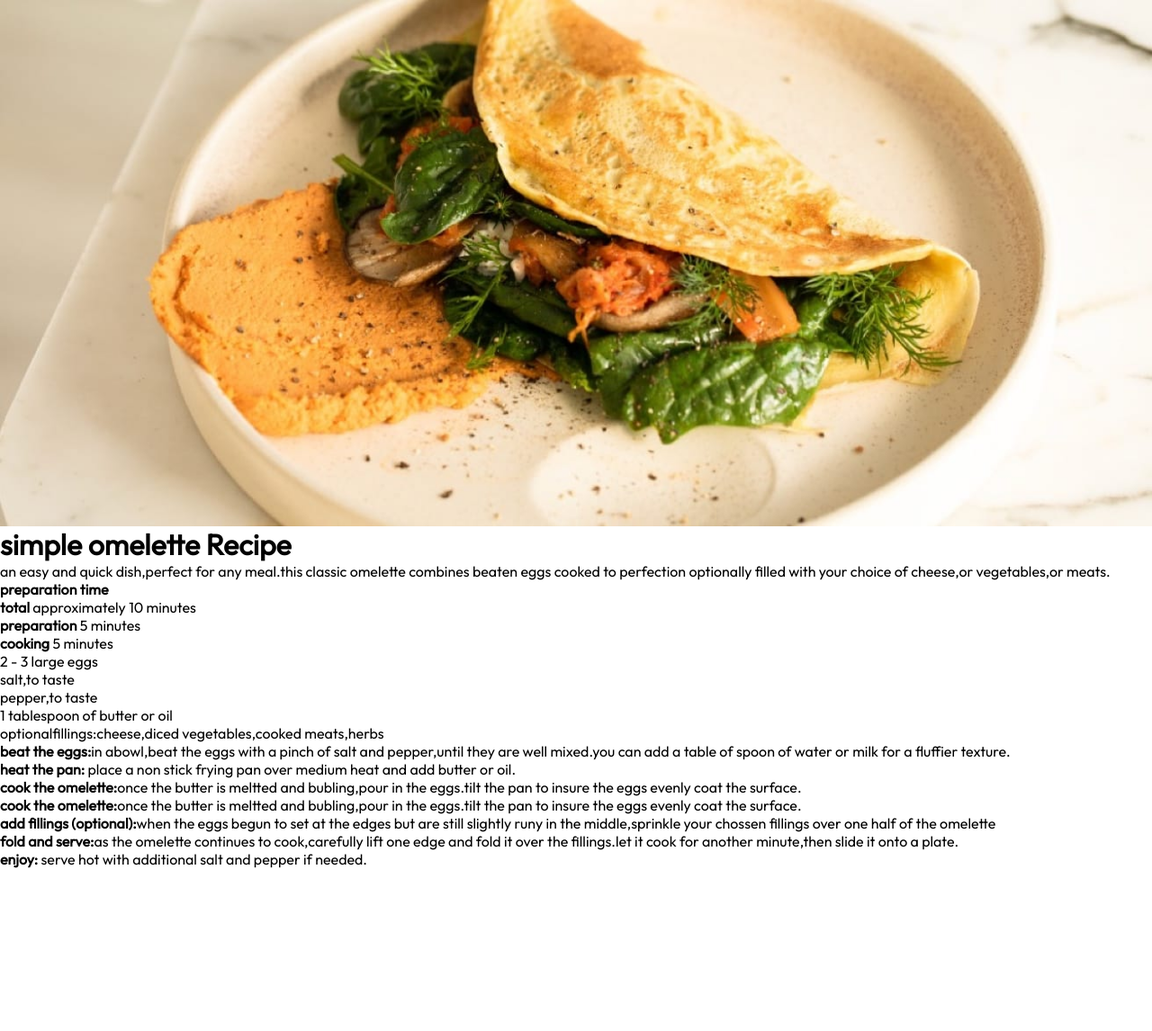
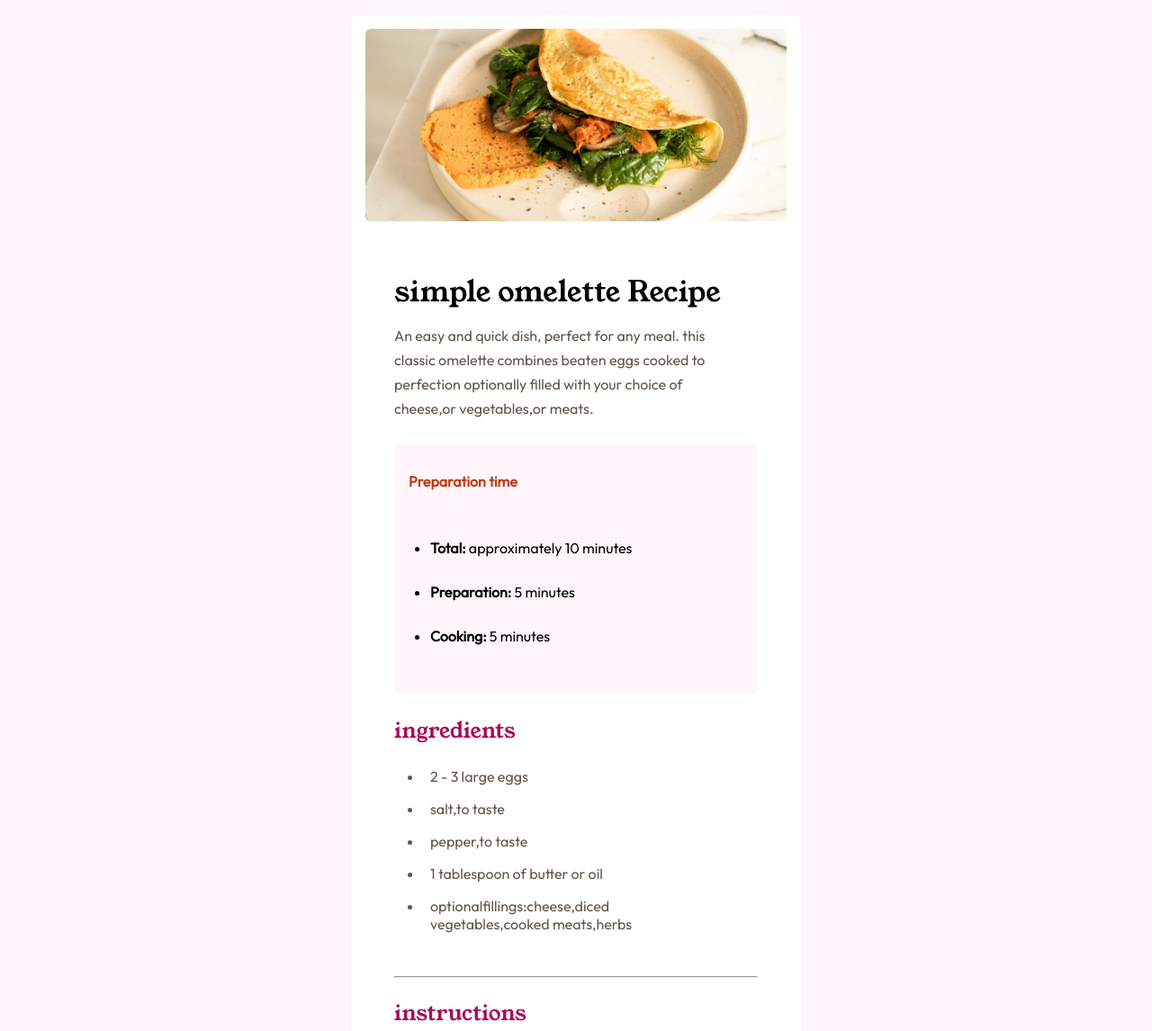
Before and after one commit to shikurassefa/Recipe-Page, a plain HTML site: page index.html in a window 1280 px wide. Shown: the top 1146 px of the page at 90% size. Before the commit the page ends 965 px from the top, so only its background shows below. Drawn offline with Linux system fonts and the light colour scheme.

Commit message:
adding html and css

```diff
--- a/index.html
+++ b/index.html
@@ -3,38 +3,49 @@
 <head>
     <meta charset="UTF-8">
     <meta name="viewport" content="width=device-width, initial-scale=1.0">
-    <link rel="stylesheet"
-    href="https://fonts.googleapis.com/css?family=Outfit">
+    <link href="https://fonts.googleapis.com/css2?family=Young+Serif" rel="stylesheet">
+    <link href="https://fonts.googleapis.com/css2?family=Outfit" rel="stylesheet">
     <link rel="stylesheet" href="./styles.css">
     <title>Recipe-Page</title>
 </head>
 <body>
+   <main>
+    <header>
+        <!-- omelette image -->
+   <img src="./image/image-omelette.jpeg" alt="omelette-image" class="omelette-img">
+   </header>
  <div class="recipe-container">
-    <img src="./image/image-omelette.jpeg" alt="omelette-image" class="omelette-img">
+
+   <!-- recipe-header -->
    <div class="recipe-header">
 <h1>simple omelette Recipe</h1>
-<p>an easy and quick dish,perfect for any meal.this classic omelette combines beaten eggs cooked to perfection
+<p>An easy and quick dish,
+         perfect for any meal.
+         this classic omelette combines beaten eggs cooked to perfection
    optionally filled with your choice of cheese,or vegetables,or meats.
 </p>
    </div>
+   <!-- prepartion -->
    <div class="prepartion">
-        <h4>preparation time</h4>
+       <h4>Preparation time</h4>
        <ul>
            <li>
-                <strong>total</strong>
+               <strong>Total:</strong>
                approximately 10 minutes
            </li>
            <li>
-                <strong>preparation</strong>
+               <strong>Preparation:</strong>
                5 minutes
            </li>
            <li>
-                <strong>cooking</strong>
+               <strong>Cooking:</strong>
               5 minutes
            </li>
        </ul>
    </div>
+   <!-- ingriednts -->
    <div class="ingredients">
+    <h4>ingredients</h4>
        <ul>
            <li>
                2 - 3 large eggs
@@ -53,7 +64,10 @@
            </li>
        </ul>
    </div>
+   <hr>
+   <!-- instructions -->
    <div class="instructions">
+    <h4>instructions</h4>
        <ul>
            <li>
                <strong>beat the eggs:</strong>in abowl,beat the eggs with a pinch of salt and pepper,until they are well mixed.you can add a table of spoon of water or milk for a fluffier texture.
@@ -79,6 +93,36 @@
            </li>
        </ul>
    </div>
+   <hr>
+   <!-- nutrition -->
+   <div class="nutrition">
+    <h4>Nutrition</h4>
+<p>the table bellow shows nutritional values per serving without the additional fillings</p>
+<table>
+
+   <tr>
+     <td>calories</td>
+     <td>277kcal</td>
+
+   </tr>
+   <tr>
+     <td>carbs</td>
+
+     <td>0 g</td>
+   </tr>
+   <tr>
+       <td>protien</td>
+
+       <td>20 g</td>
+     </tr>
+     <tr>
+       <td>fat</td>
+
+       <td>22g </td>
+     </tr>
+ </table>
    </div>
+ </div>
+   </main>
 </body>
 </html>
--- a/styles.css
+++ b/styles.css
@@ -1,21 +1,148 @@
-*
+* {
+  box-sizing: border-box;
+  padding: 0;
+  margin: 0;
+}
+:root {
+  --text-color: hsl(30, 10%, 34%);
+}
+body {
+  font-family: "Young Serif";
+}
+main {
+  background-color: hsl(0, 0%, 100%);
+}
+header .omelette-img {
+  width: 100%;
+  display: block;
+}
+.recipe-container {
+  padding: 2rem;
+}
+.recipe-header {
+  margin: 1.5rem 0;
+}
+.recipe-header h1 {
+  font-weight: 400;
+}
+.recipe-header p {
+  color: var(--text-color);
+  font-family: Outfit;
+  line-height: 1.7;
+  padding-top: 0.8rem;
+  width: 90%;
+}
+.prepartion {
+  background-color: hsl(330, 100%, 98%);
+  padding: 1rem;
+  border-radius: 0.4rem;
+}
+
+.prepartion h4 {
+  font-family: Outfit;
+  margin: 1rem 0;
+  font-weight: 800;
+  color: hsl(14, 85%, 41%);
+}
+.prepartion ul {
+  padding: 1.5rem;
+}
+.prepartion ul li {
+  font-family: Outfit;
+  padding: 0.9rem 0;
+}
+.ingredients {
+  margin: 1.5rem 0;
+}
+.ingredients h4 {
+  color: hsl(330, 88%, 35%);
+  font-size: 1.5rem;
+  font-weight: 400;
+}
+.ingredients ul {
+  padding: 1rem 2rem;
+}
+.ingredients ul li {
+  padding: 0.5rem;
+  color: var(--text-color);
+  font-family: Outfit;
+}
+.instructions
 {
-    box-sizing: border-box;
-padding: 0;
-margin: 0;
+margin-top: 1.4rem;
 }
-body
+.instructions h4
 {
-font-family: Outfit;
+    color: hsl(330, 88%, 35%);
+    font-size: 1.5rem;
+    font-weight: 400;
+}
+.instructions ul
+{
+    padding: 1.5rem;
+}
+.instructions ul li
+{
+    list-style-type: number;
+    font-family: Outfit;
+    padding: .4rem;
+    line-height: 1.5;
+    color: var(--text-color);
+}
+.instructions ul li::marker
+{
+   color:  hsl(330, 88%, 35%);
+   font-weight: bold;
+}
+.nutrition
+{
+    margin-top: 1.4rem;
+}
+.nutrition h4
+{
+    color: hsl(330, 88%, 35%);
+    font-size: 1.5rem;
+    font-weight: 400;
+}
+.nutrition  p
+{
+    margin-top: 1rem;
+    font-family: Outfit;
+}
+.nutrition table
+{
+    margin-top: 1.4rem;
+    width: 100%;
+    border-collapse: collapse;
+}
+table td {
+    padding: 8px;
+    text-align: left;
+    border-bottom: 1px solid #ddd;
 
-}
-.recipe-container
-{
+  }
+  table tr td:nth-child(2)
+  {
+    color: hsl(330, 88%, 35%);
+    font-weight: bold;
+  }
+  @media only screen and (min-width: 500px) {
+    body {
+      background-color:  hsl(330, 100%, 98%);
+      display: flex;
+    align-items: center;
+    justify-content: center;
 
-background-color: hsl(0, 0%, 100%);
-}
-.recipe-container .omelette-img
-{
-width: 100%;
-display: block;
-}
+    }
+    main
+    {
+        background-color: white;
+        width: 500px;
+border-radius: .4rem;
+margin: 1rem;
+padding: 1rem;
+    }
+    header .omelette-img {
+      border-radius: .4rem;
+      }
+  }
```
Lines whose indentation alone changed are shown as unchanged.
